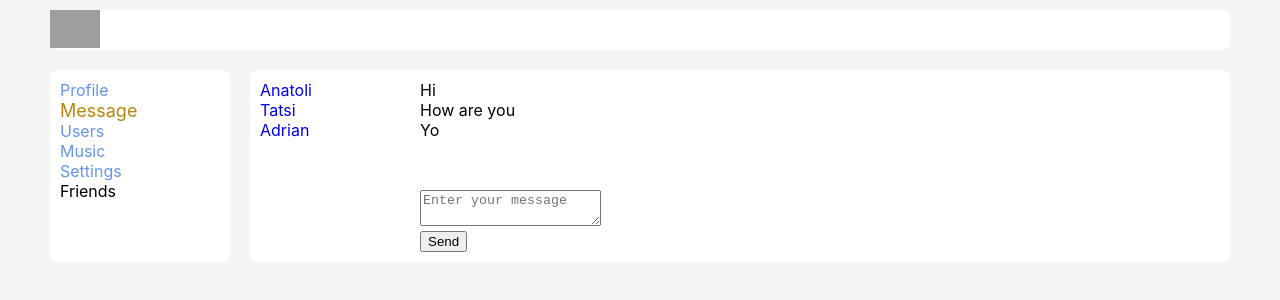
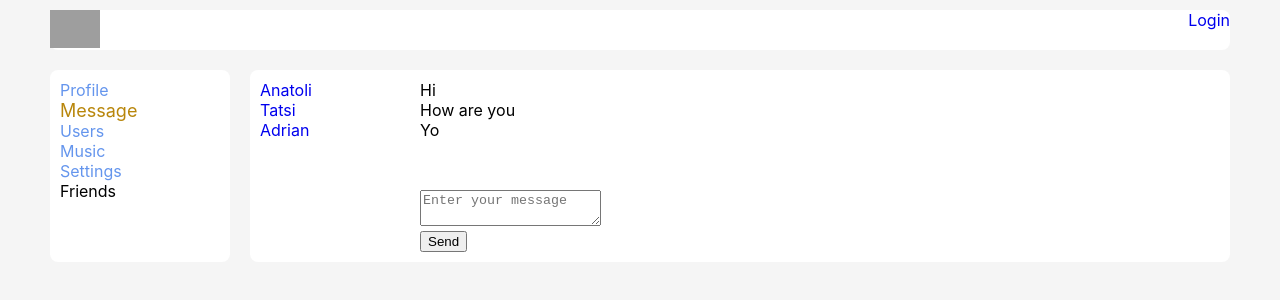
Before and after one commit to RackAnatoly/ReactTS-Samuraj1, a React (Create React App) app: page /dialogs in a window 1280 px wide. Shown: the top 300 px of the page. Built offline with nearby package versions, Linux system fonts and the light colour scheme; no server answers; grey boxes are pictures that could not be loaded.

Commit message:
lesson 61
login

```diff
--- a/src/App.tsx
+++ b/src/App.tsx
@@ -9,24 +9,23 @@ import {RootStateReduxType} from "./redux/redux-store";
 import {DialogsContainer} from "./components/Dialogs/DialogsContainer";
 import {UsersContainer} from "./components/Users/UsersContainer";
 import ProfileContainer from "./components/Profile/ProfileContainer";
+import {HeaderContainerMain} from "./components/Header/HeaderContainer";
 
 
-
-
-type PropsType= {
+type PropsType = {
     store: RootStateReduxType,
 }
 
 function App(props: PropsType) {
     return (
         <div className='app-wrapper'>
-                <Header/>
+            <HeaderContainerMain/>
             <Navbar/>
             <div className='app-wrapper-content'>
                 <Routes>
-                        <Route path='/dialogs/*' element={<DialogsContainer />}/>
-                        <Route path='/profile' element={<ProfileContainer />}/>
-                        <Route path='/profile/:userId' element={<ProfileContainer />}/>
+                    <Route path='/dialogs/*' element={<DialogsContainer/>}/>
+                    <Route path='/profile' element={<ProfileContainer/>}/>
+                    <Route path='/profile/:userId' element={<ProfileContainer/>}/>
                     <Route path='/users' element={<UsersContainer/>}/>
                     <Route path='/music' element={<Music/>}/>
                     <Route path='/settings' element={<Settings/>}/>
--- a/src/components/Header/Header.module.css
+++ b/src/components/Header/Header.module.css
@@ -8,3 +8,6 @@
 .header img{
     width: 50px;
 }
+.loginBlock{
+    float: right;
+}
--- a/src/components/Header/Header.tsx
+++ b/src/components/Header/Header.tsx
@@ -1,10 +1,16 @@
 import React from 'react';
 import s from './Header.module.css'
+import {NavLink} from "react-router-dom";
 
-const Header = (props:any) => {
+const Header = (props: any) => {
     return (
         <header className={s.header}>
             <img src="https://static.rfstat.com/renderforest/images/v2/logo-homepage/gradient_3.png" alt=""/>
+            <div className={s.loginBlock}>
+                {props.isAuth
+                    ? props.login
+                    : <NavLink to={'/login'}>Login</NavLink>}
+            </div>
         </header>
     );
 };
--- /dev/null
+++ b/src/components/Header/HeaderContainer.tsx
@@ -0,0 +1,35 @@
+import Header from "./Header";
+import React from "react";
+import axios from "axios";
+import {connect} from "react-redux";
+import {RootStateReduxType} from "../../redux/redux-store";
+import {setAuthUserDataAC} from "../../redux/auth-reducer";
+
+type HeaderContainerPropsType = {
+    setAuthUserDataAC: (data: any) => void
+}
+
+export class HeaderContainer extends React.Component <HeaderContainerPropsType> {
+    componentDidMount() {
+        axios.get(`https://social-network.samuraijs.com/api/1.0/auth/me`,
+            {withCredentials: true})
+            .then(res => {
+                    if (res.data.resultCode === 0) {
+                        const {id, email, login} = res.data.data;
+                        this.props.setAuthUserDataAC({id, email, login})
+                    }
+                }
+            )
+    }
+
+    render() {
+        return <Header {...this.props}/>
+    }
+}
+
+const mapStateToProps = (state: RootStateReduxType) => ({
+    isAuth:state.auth.isAuth,
+    login:state.auth.login
+})
+
+export const HeaderContainerMain = connect(mapStateToProps, {setAuthUserDataAC})(HeaderContainer)
--- a/src/components/Profile/MyPosts/ProfileInfo/ProfileInfo.module.css
+++ b/src/components/Profile/MyPosts/ProfileInfo/ProfileInfo.module.css
@@ -0,0 +1,3 @@
+.photo{
+    display: flex;
+}
--- a/src/components/Profile/MyPosts/ProfileInfo/ProfileInfo.tsx
+++ b/src/components/Profile/MyPosts/ProfileInfo/ProfileInfo.tsx
@@ -1,7 +1,7 @@
 import React from 'react';
 import {profilePropsType} from "../../Profile";
 import Preloader from "../../../../common/Preloader/Preloader";
-
+import s from "./ProfileInfo.module.css";
 
 
 export const ProfileInfo = (props:profilePropsType) => {
@@ -9,7 +9,7 @@ export const ProfileInfo = (props:profilePropsType) => {
         <Preloader/>
     }
     return <div>
-        <div>
+        <div className={s.photo}>
             <img src="https://www.w3schools.com/css/img_5terre_wide.jpg" alt=""/>
         </div>
         <div>
--- a/src/components/Users/UsersContainer.tsx
+++ b/src/components/Users/UsersContainer.tsx
@@ -62,7 +62,7 @@ const mapStateToProps = (state: RootStateReduxType): MapStatePropsType => {
 //     }
 // }
 
-export const UsersContainer = connect<MapStatePropsType, MapDispatchToPropsType, {}, RootStateReduxType>(mapStateToProps, {
+export const UsersContainer = connect(mapStateToProps, {
     follow:followAC,
     unFollow:unFollowAC,
     setUsers:setUsersAC,
--- /dev/null
+++ b/src/redux/auth-reducer.tsx
@@ -0,0 +1,32 @@
+export type initialStateType = typeof initialState
+
+let initialState = {
+    userId: null,
+    email: null,
+    login: null,
+    isAuth:false
+}
+export const authReducer = (state: initialStateType = initialState, action: SetAuthUserDataACType): initialStateType => {
+    switch (action.type) {
+        case 'SET-USER-DATA': {
+            return {...state, ...action.data,isAuth: true}
+        }
+        default:
+            return state
+    }
+}
+export const setAuthUserDataAC = (data: any): SetAuthUserDataACType => {
+    return {
+        type: 'SET-USER-DATA',
+        data
+    }
+}
+
+type SetAuthUserDataACType = {
+    type: 'SET-USER-DATA',
+    data: {
+        userId: null,
+        email: null,
+        login: null
+    }
+}
--- a/src/redux/redux-store.ts
+++ b/src/redux/redux-store.ts
@@ -10,11 +10,13 @@ import {
     UnFollowType,
     usersReducer
 } from "./users-reducer";
+import {authReducer} from "./auth-reducer";
 
 let reducers = combineReducers({
     dialogsPages: dialogsReducer,
     profilePages: profileReducer,
-    usersPages: usersReducer
+    usersPages: usersReducer,
+    auth:authReducer
 })
 
 export type RootStateReduxType = ReturnType<typeof reducers>
```
Lines whose indentation alone changed are shown as unchanged.
